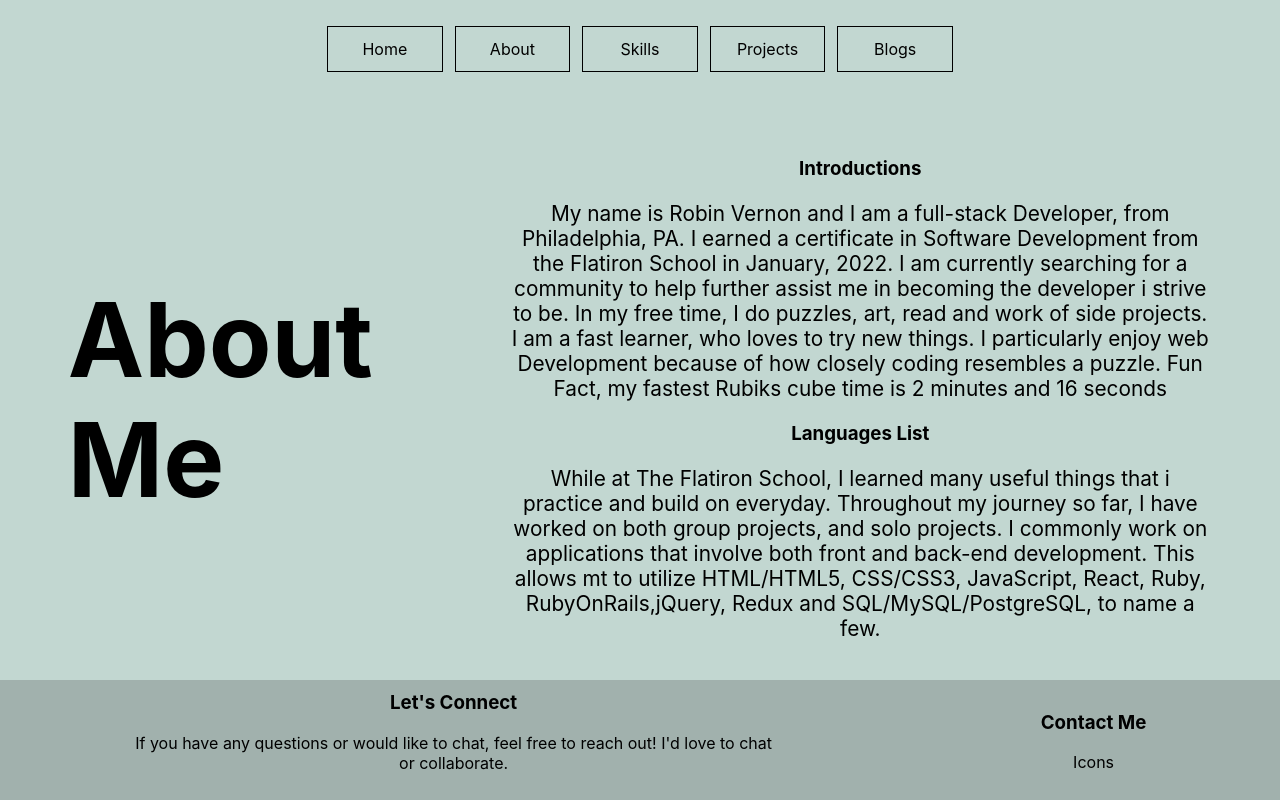
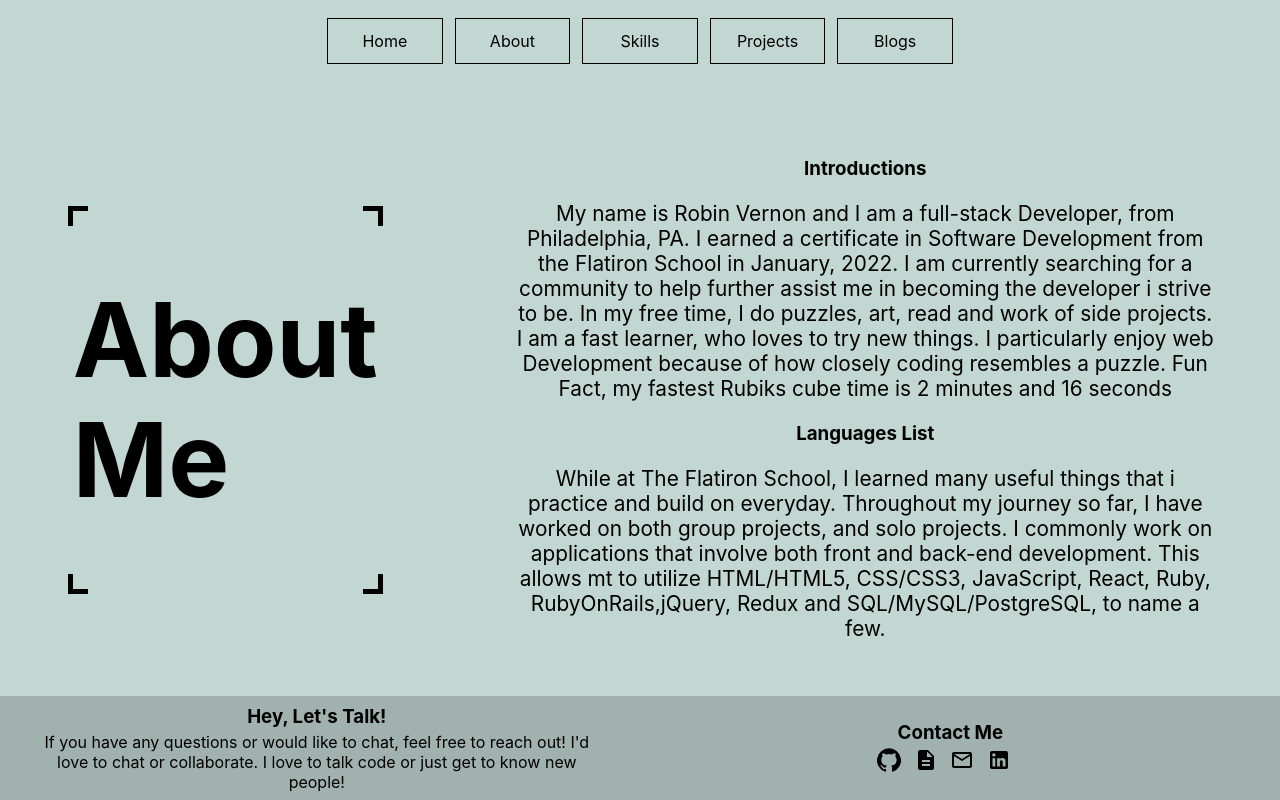
Before and after one commit to robinlashae1/2023-Portfolio, a React (Create React App) app: page /about in a window 1280 px wide. Built offline with nearby package versions, Linux system fonts and the light colour scheme.

Commit message:
contact me

```diff
--- a/package.json
+++ b/package.json
@@ -3,6 +3,7 @@
   "version": "0.1.0",
   "private": true,
   "dependencies": {
+    "@material-ui/icons": "^4.11.3",
     "@testing-library/jest-dom": "^5.16.4",
     "@testing-library/react": "^13.1.1",
     "@testing-library/user-event": "^13.5.0",
--- a/src/bar/BottomBar.js
+++ b/src/bar/BottomBar.js
@@ -1,13 +1,25 @@
+import GitHubIcon from '@material-ui/icons/GitHub';
+import DescriptionIcon from '@material-ui/icons/Description';
+import MailOutlineIcon from '@material-ui/icons/MailOutline';
+import LinkedInIcon from '@material-ui/icons/LinkedIn';
+
 function BottomBar() {
     return (
         <div className="border-bars bottom color">
             <div id="bottom-text">
-                <h3>Let's Connect</h3>
-                <p>If you have any questions or would like to chat, feel free to reach out! I'd love to chat or collaborate.</p>
+                <h3 style={{margin: "0 0 .5vh 0"}}>Hey, Let's Talk!</h3>
+                <p style={{margin: "auto"}}>If you have any questions or would like to chat, feel free to reach out! I'd love to chat or collaborate. I love to talk code or just get to know new people!</p>
             </div>
             <div id="bottom-contact">
-                <h3> Contact Me</h3>
-                <p>Icons</p>
+                <h3 style={{margin: "0 0 .5vh 0"}}> Contact Me</h3>
+                <div style={{display: "flex",justifyContent: "center"}}>
+                    <div className='double-icons'>
+                        <a href="https://github.com/robinlashae1" className='single-icons'><GitHubIcon/></a>
+                        <a href="https://dev.to/robinlashae1" className='single-icons'><DescriptionIcon/></a>
+                        <a href="mailto: robinlashae1@gmail.com" className='single-icons'><MailOutlineIcon/></a>
+                        <a href="https://www.linkedin.com/in/robin-vernon/" className='single-icons'><LinkedInIcon/></a>
+                    </div>
+                </div>
             </div>
         </div>
     );
--- a/src/pages/About.js
+++ b/src/pages/About.js
@@ -2,7 +2,7 @@
 function About({image}) {
     return (
         <div className="overall-container wrap">
-            <div>
+            <div className="box">
             {/* <div className="photo"> */}
             {/* <img src={image} alt="my face" /> */}
             <h1 id="about-me">About <br/> Me</h1>
--- a/src/pages/Blog.js
+++ b/src/pages/Blog.js
@@ -5,7 +5,7 @@ function Blog() {
         return(
             array.map(blog =>
                 <a href={blog.link} id="blog-link">
-                   <div style={{margin: "auto"}}id="blog-container">
+                   <div style={{margin: "auto"}}id="blog-container" className="writing">
                     <h3
                     >{blog.title}</h3>
                     <p>{blog.preview}</p>
@@ -31,10 +31,10 @@ export default Blog;
 
 const Blogs=[
     {title: "React: Componenets",
-    preview: "When first learning React, a key concept you\'ll encounter are components. These are essentially building blocks for your app. They help to make your code “dry”, dynamic and are an essential ...",
+    preview: "When first learning React, a key concept you'll encounter are components. These are essentially building blocks for your app. They help to make your code “dry”, dynamic and are an essential ...",
     link: "https://dev.to/robinlashae1/react-components-e2g"},
     {title: "A Basic guide to Active Record Commands",
-    preview: "When transitioning to Ruby\'s active record, the commands can be a little long winded and tedious. Here i have provided a c...",
+    preview: "When transitioning to Ruby's active record, the commands can be a little long winded and tedious. Here i have provided a c...",
     link: "https://dev.to/robinlashae1/a-basic-guide-to-active-record-commands-doh"},
     {title: "Renaming a Rails app",
     preview: "Have you ever began a project without having a solid name picked out? I'm sure all of us have at least once. This is completely ok, we shouldn't just let inspiration fade because we can't...",
--- a/src/pages/Project.js
+++ b/src/pages/Project.js
@@ -9,10 +9,10 @@ function Project() {
         return (
             array.map( project =>
 
-               <div className="portfolioWork" onClick={()=> {setModalOpen(true);setModalData(project)}}>
+               <div className="portfolioWork " onClick={()=> {setModalOpen(true);setModalData(project)}}>
                     <img id="portfolioImage" src={project.image} alt={project.imgAlt}/>
                     <div className="portfolioCard">
-                       <h1 style={{marginTop: "auto",marginBottom: "auto"}}>{project.name}</h1>
+                       <h1 style={{marginTop: "auto",marginBottom: "auto",fontSize: "inherit"}}>{project.name}</h1>
                     <p className="portfolioPara">{project.preview}</p>
                     </div>
                     {/* <a href="https://www.loom.com/share/39033ef1ad1f44448045ad5a961385e8">Demo</a> */}
--- a/src/pages/Skills.js
+++ b/src/pages/Skills.js
@@ -32,20 +32,20 @@ const SkillList = [
     name: "Bootstrap"},
     {link: "https://1000logos.net/wp-content/uploads/2020/09/JavaScript-Logo.png",
     name: "JavaScript"},
-    {link: "http://assets.stickpng.com/images/58482fc8cef1014c0b5e4a8a.png",
+    {link: "https://cdn.iconscout.com/icon/free/png-256/ruby-3629029-3030386.png",
     name: "Ruby"},
     {link: "https://upload.wikimedia.org/wikipedia/commons/1/16/Ruby_on_Rails-logo.png",
     name: "Rails"},
     {link: "https://logos-world.net/wp-content/uploads/2020/11/GitHub-Logo.png",
     name: "Github"},
-    {link: "https://www.netgains.org/wp-content/uploads/2014/01/node_js.png",
-    name: "Node.js"},
+    // {link: "https://www.netgains.org/wp-content/uploads/2014/01/node_js.png",
+    // name: "Node.js"},
     {link: "https://raw.githubusercontent.com/ivangabriele/vscode-heroku/master/res/icon.png",
     name: "Heroku"},
-    {link: "http://assets.stickpng.com/images/584815fdcef1014c0b5e497a.png",
+    {link: "https://www.logo.wine/a/logo/PostgreSQL/PostgreSQL-Logo.wine.svg",
     name: "Postgres"},
     {link: "https://git-scm.com/images/logos/downloads/Git-Icon-1788C.png",
     name: "Git"},
-    {link: "http://assets.stickpng.com/images/5848309bcef1014c0b5e4a9a.png",
+    {link: "https://upload.wikimedia.org/wikipedia/commons/4/49/Redux.png",
     name: "Redux"}
 ]
--- a/src/styling/App.css
+++ b/src/styling/App.css
@@ -7,7 +7,7 @@
   /* display: flex; */
 }
 .overall-container{
-height: 70vh;
+height: 74vh;
 
 }
 .wrap{
@@ -54,7 +54,7 @@ width: 55%;
 /* bars */
 .border-bars{
 width: 100vw;
-height: 15vh;
+height: 13vh;
 
 }
 .bottom{
@@ -69,13 +69,28 @@ justify-content: space-around;
   background-color: #a1b1ad
 }
 #bottom-text{
-  width: 50vw;
+  width: 45vw;
+  margin: 0 0 0 1vw;
+  justify-content: center;
 }
 #bottom-text h3{
   margin-top: auto;
 }
 #bottom-contact{
   right: 0;
+  display: flex;
+  width: 49%;
+  flex-direction: column;
+  justify-content: center;
+}
+.single-icons{
+  color: inherit;
+  text-decoration: none;
+  margin-right: 1vw;
+}
+.bottom-icons{
+  display: flex;
+flex-direction: row;
 }
 
 .top{
@@ -92,8 +107,8 @@ margin-right: 2vw;
 }
 
 /* Projects */
-.portfolioCard{
-
+.portfolioWork:hover{
+  background-color: #a1b1ad
 }
 .portfolioPara{
   width: auto;
@@ -110,11 +125,14 @@ margin-right: 2vw;
 }
 #portfolioImage{
   width: inherit;
-  object-fit: cover;
+  object-fit: contain;
   height: 50%
 }
 
 /* Blogs */
+.writing:hover{
+  background-color: #a1b1ad
+}
 #blog-link{
   text-decoration: none;
 }
@@ -204,3 +222,31 @@ flex-direction: row;
 #5f9595
 
  */
+ .box {
+   height: fit-content;
+   width: fit-content;
+  --b:5px;   /* thickness of the border */
+  --c:rgb(0, 0, 0);   /* color of the border */
+  --w:20px;  /* width of border */
+
+
+  border:var(--b) solid transparent; /* space for the border */
+  --g:#0000 90deg,var(--c) 0;
+  background:
+    conic-gradient(from 90deg  at top    var(--b) left  var(--b),var(--g)) 0    0,
+    conic-gradient(from 180deg at top    var(--b) right var(--b),var(--g)) 100% 0,
+    conic-gradient(from 0deg   at bottom var(--b) left  var(--b),var(--g)) 0    100%,
+    conic-gradient(from -90deg at bottom var(--b) right var(--b),var(--g)) 100% 100%;
+  background-size:var(--w) var(--w);
+  background-origin:border-box;
+  background-repeat:no-repeat;
+
+  /*Irrelevant code*/
+  box-sizing:border-box;
+  margin:5px;
+  display:inline-flex;
+  font-size:30px;
+  justify-content:center;
+  align-items:center;
+  line-height:90px;
+}
```
Also changed, not shown: 1 other file (tests, documents, lock files or other folders).
